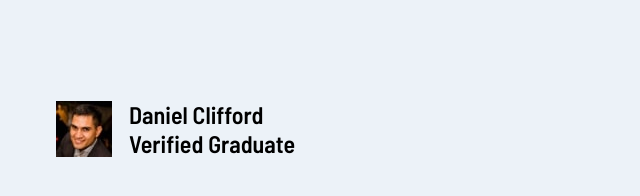
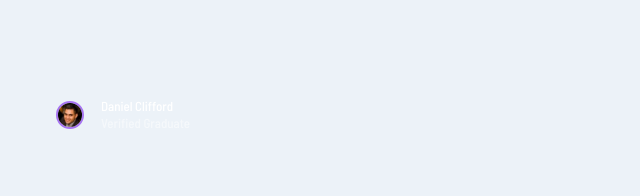
Before and after one commit to Lazzzare/CSS-Grid, a plain HTML site: page index.html in a window 1280 px wide. Shown: the whole page, without its empty margins (0-640 px from the left). Drawn offline with Linux system fonts and the light colour scheme.

Commit message:
Update style.css

```diff
--- a/style.css
+++ b/style.css
@@ -22,3 +22,26 @@ body {
   align-items: center;
   column-gap: 17px;
 }
+
+.user {
+  border: 2px solid #a775f1;
+  border-radius: 50%;
+  width: 28px;
+  height: 28px;
+}
+
+.name {
+  font-weight: 500;
+  font-size: 13px;
+  line-height: 13px;
+  color: white;
+}
+
+.status {
+  font-weight: 500;
+  font-size: 13px;
+  line-height: 13px;
+  color: white;
+  opacity: 0.5;
+  margin-top: 4px;
+}
```
